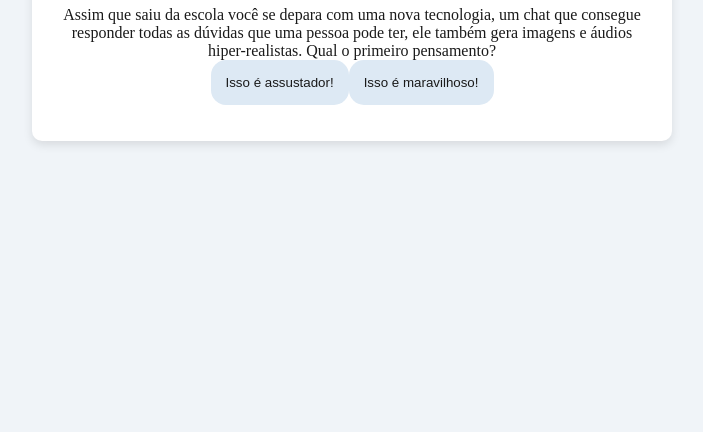
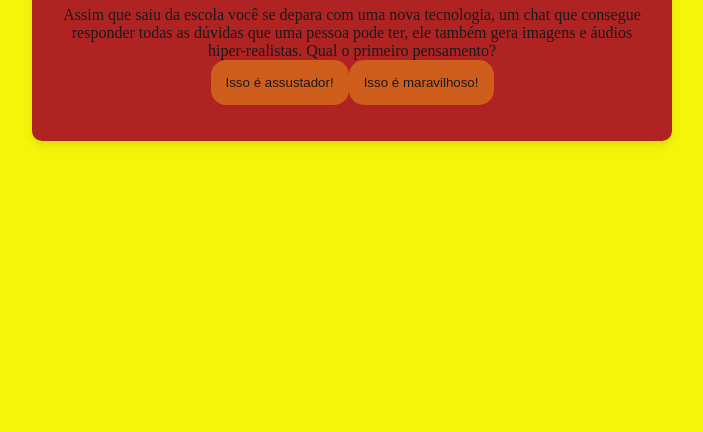
Before and after one commit to carrinho12345/Refletindo-sobre-a-inteligencia-artificial, a plain HTML site: page index.html in a window 1280 px wide. Shown: the part 384-816 px from the top of the page, without its empty margins (288-991 px from the left). Drawn offline with Linux system fonts and the light colour scheme.

Commit message:
Update style.css

```diff
--- a/style.css
+++ b/style.css
@@ -1,8 +1,8 @@
 :root {
-    --cor-fundo: #F0F4F8;         /* Fundo claro */
-    --cor-principal: #FFFFFF;     /* Caixa principal branca */
-    --cor-secundaria: #DDE9F4;    /* Botão em repouso - azul claro */
-    --cor-destaque: #0066CC;      /* Azul forte para destaque */
+    --cor-fundo: #f5f50a;         /* Fundo claro */
+    --cor-principal: #b02323;     /* Caixa principal vermelha*/
+    --cor-secundaria: #cf5d1b;    /* Botão em repouso - marrom */
+    --cor-destaque: #05d9f5;      /* Azul forte para destaque */
     --cor-texto: #1A1A1A;         /* Texto escuro para contraste */
 }
 
```
